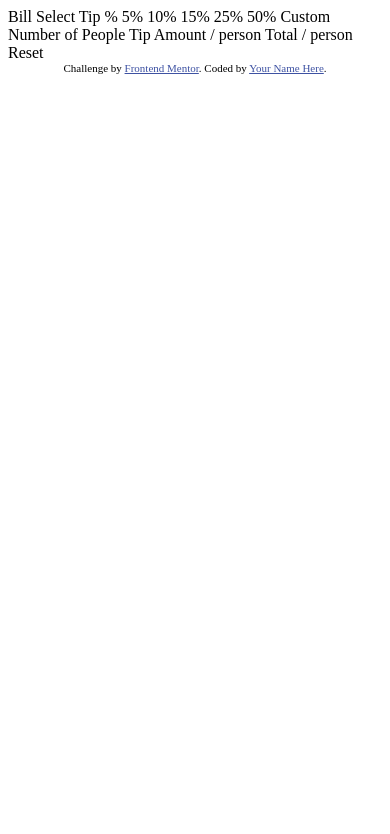
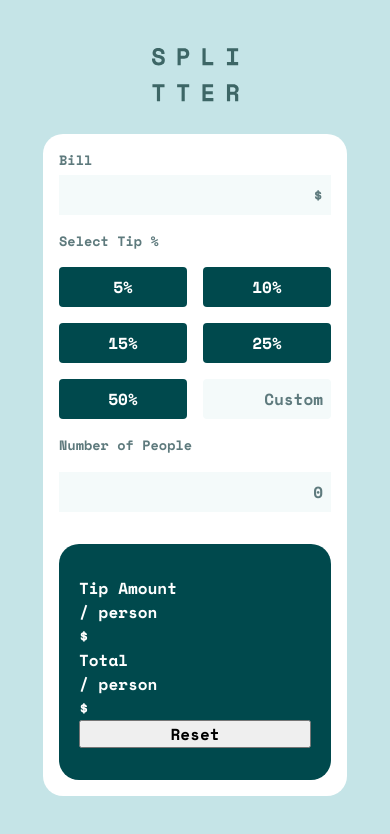
Before and after one commit to dxiDavid/tip-calculator-app-challenge, a plain HTML site: page index.html in a window 390 px wide. Drawn offline with nearby package versions, Linux system fonts and the light colour scheme.

Commit message:
Basic markup and partial mobile styling

```diff
--- a/index.html
+++ b/index.html
@@ -3,42 +3,64 @@
 <head>
   <meta charset="UTF-8">
   <meta name="viewport" content="width=device-width, initial-scale=1.0"> <!-- displays site properly based on user's device -->
-
+  <link rel="stylesheet" href="./style.css">
   <link rel="icon" type="image/png" sizes="32x32" href="./images/favicon-32x32.png">
-
+  <link rel="preconnect" href="https://fonts.googleapis.com">
+  <link rel="preconnect" href="https://fonts.gstatic.com" crossorigin>
+  <link href="https://fonts.googleapis.com/css2?family=Barlow+Semi+Condensed:wght@500;600&family=Big+Shoulders+Display:wght@700&family=Josefin+Sans:wght@300;400;600&family=Karla:wght@400;700&family=Kumbh+Sans:wght@400;700&family=League+Spartan:wght@400;500;700&family=Lexend+Deca&family=Libre+Franklin:wght@300;600;700&family=Manrope:wght@500;700&family=Open+Sans&family=Poppins:wght@200;400;600&family=Raleway:wght@400;700&family=Space+Mono:wght@400;700&display=swap" rel="stylesheet">
   <title>Frontend Mentor | Tip calculator app</title>
 
-  <!-- Feel free to remove these styles or customise in your own stylesheet 👍 -->
-  <style>
-    .attribution { font-size: 11px; text-align: center; }
-    .attribution a { color: hsl(228, 45%, 44%); }
-  </style>
 </head>
 <body>
-
-  Bill
-
-  Select Tip %
-  5%
-  10%
-  15%
-  25%
-  50%
-  Custom
-
-  Number of People
-
-  Tip Amount
-  / person
-
-  Total
-  / person
-
-  Reset
-
-  <div class="attribution">
-    Challenge by <a href="https://www.frontendmentor.io?ref=challenge" target="_blank">Frontend Mentor</a>.
-    Coded by <a href="#">Your Name Here</a>.
-  </div>
+     <main>
+      <div class="main-container">
+        <div class="logo">
+          <img src="./images/logo.svg" alt="logo">
+        </div>
+        <div class="calculator-container">
+          <div class="parameters flex-column">
+            <div class="bill flex-column">
+              <label for="bill">Bill</label>
+              <input type="number" name="total bill" id="total-bill" placeholder="$">
+            </div>
+            <div class="percentages-container flex-column">
+              <h1>Select Tip %</h1>
+              <div class="percentages">
+                <button percentage="0.05" class="percentage-btn">5%</button>
+                <button percentage="0.10" class="percentage-btn">10%</button>
+                <button percentage="0.15" class="percentage-btn">15%</button>
+                <button percentage="0.25" class="percentage-btn">25%</button>
+                <button percentage="0.50" class="percentage-btn">50%</button>
+                <input type="number" name="custom percentage" id="custom-percentage" placeholder="Custom" class="custom">
+              </div>
+            </div>
+            <label for="number of people">Number of People</label>
+            <input type="number" name="number of people" id="number-of-people" placeholder="0">
+          </div>
+          <div class="output flex-column">
+            <div class="tip-amount">
+              <div class="text">
+                 <p>Tip Amount</p>
+                <span class="sub-text">/ person</span>
+              </div>
+              <div class="amount">
+                <p>&dollar;<span class="tip-amount-value"></span></p>
+              </div>
+            </div>
+            <div class="tip-amount">
+              <div class="text">
+                <p>Total</p>
+                <span class="sub-text">/ person</span>
+              </div>
+              <div class="amount">
+                <p>&dollar;<span class="total-amount-value"></span></p>
+              </div>
+            </div>
+            <button class="reset">Reset</button>
+          </div>
+        </div>
+      </div>
+     </main>
+     <script src="./calculator.js"></script>
 </body>
 </html>
--- a/style.css
+++ b/style.css
@@ -1,22 +1,22 @@
+@import url('https://fonts.googleapis.com/css2?family=Barlow+Semi+Condensed:wght@500;600&family=Big+Shoulders+Display:wght@700&family=Josefin+Sans:wght@300;400;600&family=Karla:wght@400;700&family=Kumbh+Sans:wght@400;700&family=League+Spartan:wght@400;500;700&family=Lexend+Deca&family=Libre+Franklin:wght@300;600;700&family=Manrope:wght@500;700&family=Open+Sans&family=Poppins:wght@200;400;600&family=Raleway:wght@400;700&family=Space+Mono:wght@400;700&display=swap');
+
 :root{
-	--primary-background-color:hsl(183, 100%, 15%);
-	--secondary-background-color:hsl(189, 41%, 97%);
-	--hover-color:hsl(185, 41%, 84%);
-	--primary-font-color:hsl(189, 41%, 97%);
-	--secondary-font-color:hsl(184, 14%, 56%);
+	--very-dark-cyan: hsl(183, 100%, 15%);
+	--dark-grayish-cyan: hsl(186, 14%, 43%);
+	--grayish-cyan: hsl(184, 14%, 56%);
+	--light-grayish-cyan: hsl(185, 41%, 84%);
+	--very-light-grayish-cyan: hsl(189, 41%, 97%);
 	--white:hsl(0, 0%, 100%);
-	--soft-edges:8px;
+	--slightly-rounded-edges:4px;
 	--rounded-edges:20px;
 	--full-circle-border:50%;
+	--fs-very-small: 0.85rem;
 	--fs-small: 1rem;
 	--fs-medium:2rem;
 	--fs-large:3rem;
 	--fw-light: 200;
 	--fw-regular: 400;
-	--fw-medium: 500;
-	--fw-semi-bold: 600;
 	--fw-bold: 700;
-	--fw-extra-bold: 900;
 }
 
 /*___________________________________________Reset_____________________________________________*/
@@ -94,6 +94,110 @@ select {
 
 /*______________________________________________Utility Classes____________________________________________*/
 
+.flex-column{
+	display: flex;
+	flex-direction: column;
+}
+
+input[type="number"]::-webkit-inner-spin-button,
+input[type="number"]::-webkit-outer-spin-button {
+  -webkit-appearance: none;
+  display: none;
+}
+
+/*______________________________________________Styles____________________________________________________*/
 
 
-/*______________________________________________Styles____________________________________________________*/
+body{
+	font-family: 'Space Mono', monospace;
+	background-color: var(--light-grayish-cyan);
+	min-height: 100vh;
+	display: grid;
+	place-items: center;
+	font-weight: var(--fw-bold);
+}
+
+.main-container{
+	display: flex;
+	flex-direction: column;
+	justify-content: center;
+	align-items: center;
+	gap: 2rem;
+}
+
+.calculator-container{
+	display: flex;
+	flex-direction: column;
+	gap: 2rem;
+	background-color: var(--white);
+	border-radius: var(--rounded-edges);
+	padding: 1rem;
+	width: 100%;
+}
+
+.parameters{
+	display: flex;
+	flex-direction: column;
+	gap: 1rem;
+}
+
+.bill{
+	gap: 0.25rem;
+}
+
+label, h1{
+	font-size: var(--fs-very-small);
+	color: var(--dark-grayish-cyan);
+}
+
+input{
+	border: 0;
+	background-color: var(--very-light-grayish-cyan);
+	padding: 0.5rem;
+	text-align: right;
+}
+
+::placeholder{
+	color: var(--dark-grayish-cyan);
+}
+
+.percentages-container{
+	gap: 1rem;
+}
+
+button{
+	cursor: pointer;
+}
+
+.percentages{
+	display: grid;
+	grid-template-columns: 1fr 1fr;
+	gap: 1rem;
+}
+
+.percentage-btn{
+	padding: 0.5rem 3rem;
+	border: 0;
+	background-color: var(--very-dark-cyan);
+	color: var(--white);
+	border-radius: var(--slightly-rounded-edges);
+}
+
+.custom{
+	max-width: 8rem;
+	background-color: var(--very-light-grayish-cyan);
+	border-radius: var(--slightly-rounded-edges);
+}
+
+.custom input::placeholder{
+	text-align: right!important;
+}
+
+
+
+.output{
+	background-color: var(--very-dark-cyan);
+	color: var(--white);
+	border-radius: var(--rounded-edges);
+	padding: 2rem 1.25rem;
+}
```
